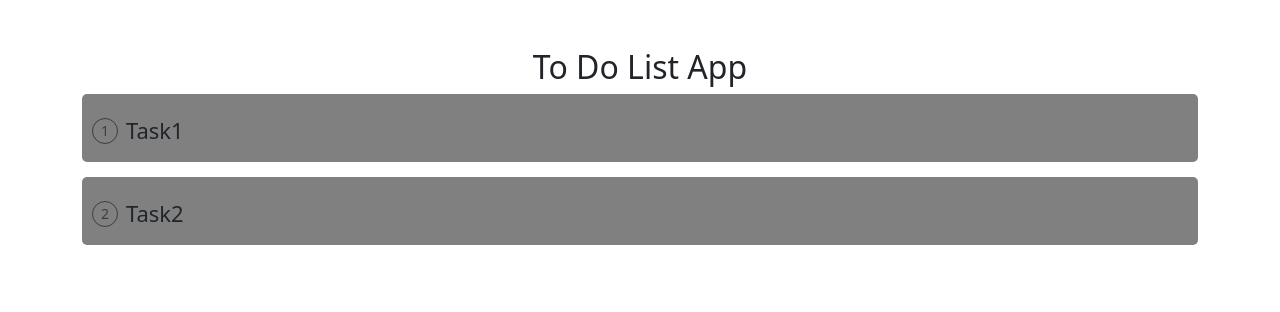
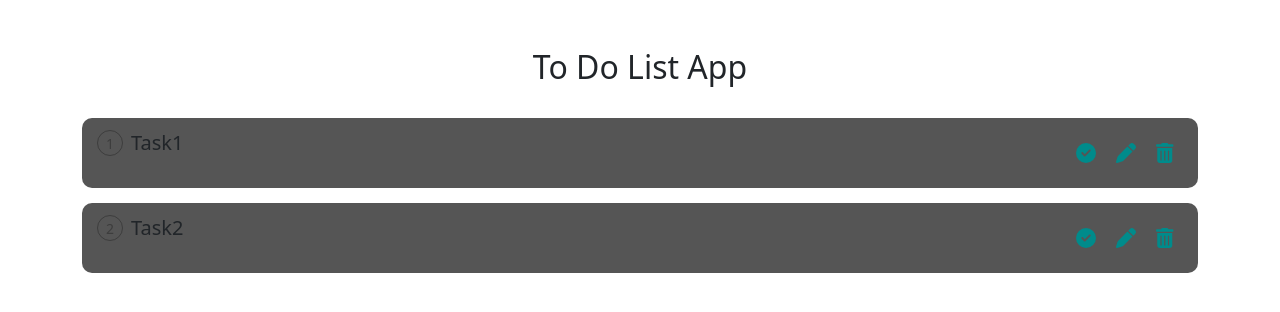
Before and after one commit to jakar79/to-do-react, a React (Create React App) app: page / in a window 1280 px wide. Shown: the top 312 px of the page. Built offline with nearby package versions, Linux system fonts and the light colour scheme.

Commit message:
commited

```diff
--- a/src/App.css
+++ b/src/App.css
@@ -1,5 +1,5 @@
 body {
-  background-color: #333;
+  background-color: #555;
   color: #fff;
 }
 
@@ -8,18 +8,19 @@ body {
 }
 
 .taskBg {
+  background-color: #555;
   text-align: left;
-  font-size: 22px;
+  font-size: 20px;
   position: relative;
-  background-color: gray;
-  border-radius: 5px;
-  margin: 0 0 15px;
-  padding: 20px 100px 15px 10px;
+  border-radius: 10px;
+  margin: 0 0 15px 0;
+  padding: 10px 140px 30px 15px;
 }
 
 .taskBg .done .taskText {
   text-decoration: line-through;
   opacity: 0.3;
+  flex: 1;
 }
 
 .taskNum {
@@ -40,3 +41,23 @@ body {
   display: flex;
   align-items: center;
 }
+
+.taskBg .iconsWrap {
+  position: absolute;
+  top: 50%;
+  transform: translateY(-50%);
+  right: 15px;
+  width: auto;
+  display: inline-block;
+}
+
+.taskBg .iconsWrap span {
+  display: inline-block;
+  margin: 0 10px 0 10px;
+  cursor: pointer;
+  color: darkcyan;
+}
+
+.taskBg .iconsWrap span:hover {
+  color: aqua;
+}
--- a/src/App.js
+++ b/src/App.js
@@ -56,7 +56,7 @@ function App() {
     <div className="container App">
       <br/><br/>
       <h2>To Do List App</h2>
-
+      <br></br>
       {/* Display ToDos */}
 
       { toDo && toDo.length ? '' : 'No Task...' }
@@ -69,6 +69,17 @@ function App() {
               <div className={task.status ?  'done' : ''}>
                 <span className = "taskNum">{index + 1} </span>
                 <span className = "taskText">{task.title}</span>
+              </div>
+              <div className='iconsWrap'>
+                <span>
+                  <FontAwesomeIcon icon={faCircleCheck} />
+                </span>
+                <span>
+                  <FontAwesomeIcon icon={faPen} />
+                </span>
+                <span>
+                  <FontAwesomeIcon icon={faTrashCan} />
+                </span>
               </div>
             </div>
 
```
